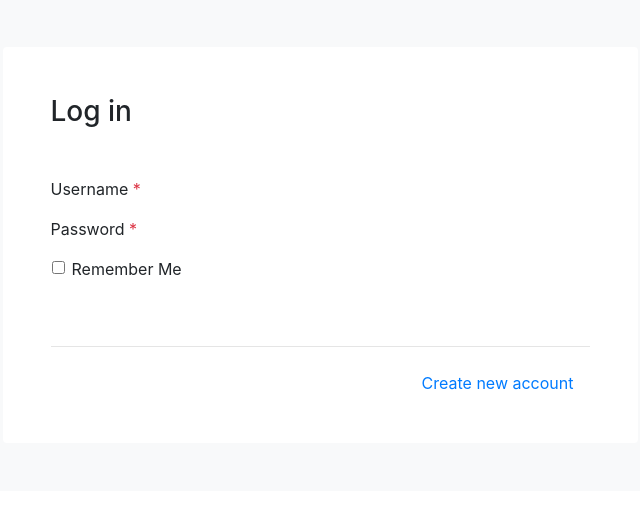
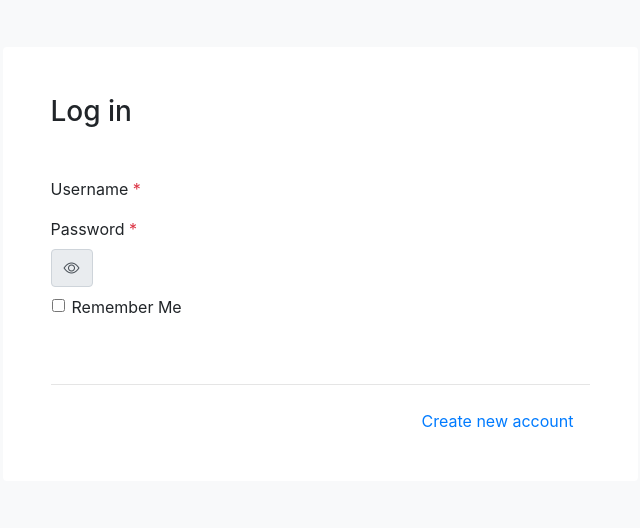
Before and after one commit to priyapldn/EPMS-Priya, a Python web app: template app/templates/login.html in a window 1280 px wide. Shown: the part 123-651 px from the top of the page, without its empty margins (320-960 px from the left). Run offline with Jinja, Linux system fonts and the light colour scheme; the template is opened without the code that fills it, so the values that code supplies are empty; some libraries are stand-ins or nearby versions.

Commit message:
feat: show/hide password

```diff
--- a/app/templates/base.html
+++ b/app/templates/base.html
@@ -83,6 +83,22 @@
           flashMessage.style.display = "none";
         }
       }, 5000);
+
+      // Show/Hide Password
+      function togglePassword() {
+        var passwordField = document.getElementById("password");
+        var icon = document.getElementById("togglePasswordIcon");
+
+        if (passwordField.type === "password") {
+          passwordField.type = "text";
+          icon.classList.remove("bi-eye");
+          icon.classList.add("bi-eye-slash");
+        } else {
+          passwordField.type = "password";
+          icon.classList.remove("bi-eye-slash");
+          icon.classList.add("bi-eye");
+        }
+      }
     </script>
   </body>
 </html>
--- a/app/templates/login.html
+++ b/app/templates/login.html
@@ -1,7 +1,5 @@
-{% extends "base.html" %}
-
-{% block content %}
-{% if not current_user.is_authenticated %}
+{% extends "base.html" %} {% block content %} {% if not
+current_user.is_authenticated %}
 <div class="bg-light py-3 py-md-5">
   <div class="container">
     <div class="row justify-content-md-center">
@@ -16,15 +14,16 @@
           </div>
 
           <!--Flash Messages-->
-            {% with messages = get_flashed_messages(with_categories=True) %}
-              {% if messages %}
-                {% for category, message in messages %}
-                  <div id="flash-message" class="alert alert-{{ category }} alert-dismissible fade show" role="alert">
+          {% with messages = get_flashed_messages(with_categories=True) %} {% if
+          messages %} {% for category, message in messages %}
+          <div
+            id="flash-message"
+            class="alert alert-{{ category }} alert-dismissible fade show"
+            role="alert"
+          >
             {{ message }}
           </div>
-                {% endfor %}
-              {% endif %}
-            {% endwith %}
+          {% endfor %} {% endif %} {% endwith %}
 
           <!--Login Form-->
           <form method="POST" action="{{ url_for('auth.login') }}">
@@ -35,8 +34,8 @@
                 <label for="username" class="form-label">
                   Username <span class="text-danger">*</span>
                 </label>
-                  {{ form.username(class="form-control", id="username", placeholder="Enter username") }}
-                  {% if form.username.errors %}
+                {{ form.username(class="form-control", id="username",
+                placeholder="Enter username") }} {% if form.username.errors %}
                 <div class="text-danger">{{ form.username.errors[0] }}</div>
                 {% endif %}
               </div>
@@ -45,14 +44,25 @@
                 <label for="password" class="form-label">
                   Password <span class="text-danger">*</span>
                 </label>
-                  {{ form.password(class="form-control", id="password", placeholder="Enter password") }}
+                <div class="input-group">
+                  {{ form.password(class="form-control", id="password",
+                  placeholder="Enter password") }}
+                  <span class="input-group-text" onclick="togglePassword()">
+                    <i class="bi bi-eye" id="togglePasswordIcon"></i>
+                  </span>
+                </div>
                 {% if form.password.errors %}
                 <div class="text-danger">{{ form.password.errors[0] }}</div>
                 {% endif %}
               </div>
 
               <div class="form-check ml-3 mb-3">
-                  <input class="form-check-input" type="checkbox" name="remember" id="remember" />
+                <input
+                  class="form-check-input"
+                  type="checkbox"
+                  name="remember"
+                  id="remember"
+                />
                 <label class="form-check-label" for="remember">
                   Remember Me
                 </label>
@@ -69,8 +79,13 @@
           <div class="row">
             <div class="col-12">
               <hr class="mt-5 mb-4 border-secondary-subtle" />
-                <div class="d-flex gap-2 gap-md-4 flex-column flex-md-row justify-content-md-end">
-                  <a href="{{ url_for('auth.register') }}" class="link-secondary text-decoration-none mr-3">
+              <div
+                class="d-flex gap-2 gap-md-4 flex-column flex-md-row justify-content-md-end"
+              >
+                <a
+                  href="{{ url_for('auth.register') }}"
+                  class="link-secondary text-decoration-none mr-3"
+                >
                   Create new account
                 </a>
               </div>
@@ -81,5 +96,4 @@
     </div>
   </div>
 </div>
-{% endif %}
-{% endblock %}
+{% endif %} {% endblock %}
```
Also changed, not shown: app/templates/register.html (+7 -1 lines). Lines whose indentation alone changed are shown as unchanged.
